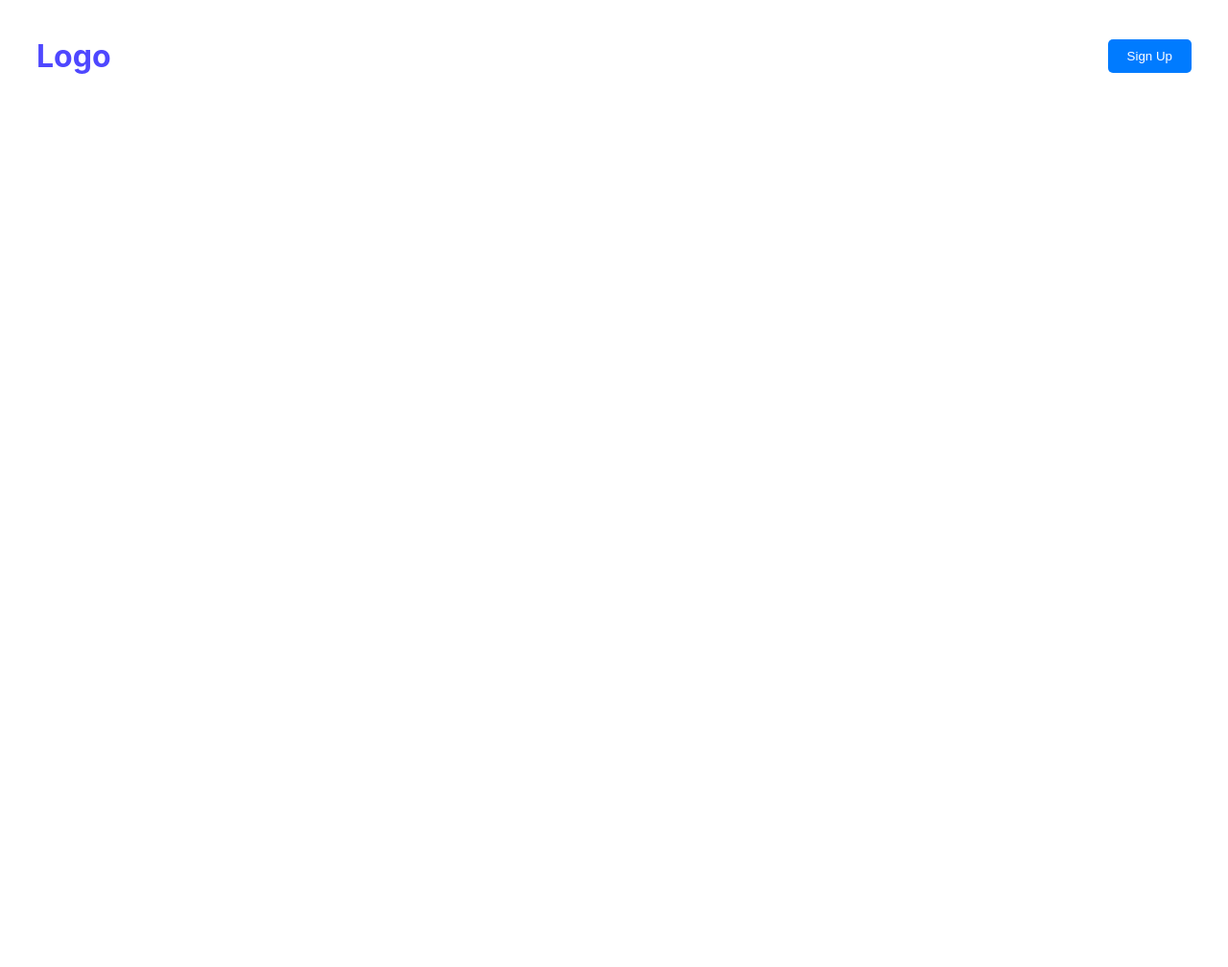
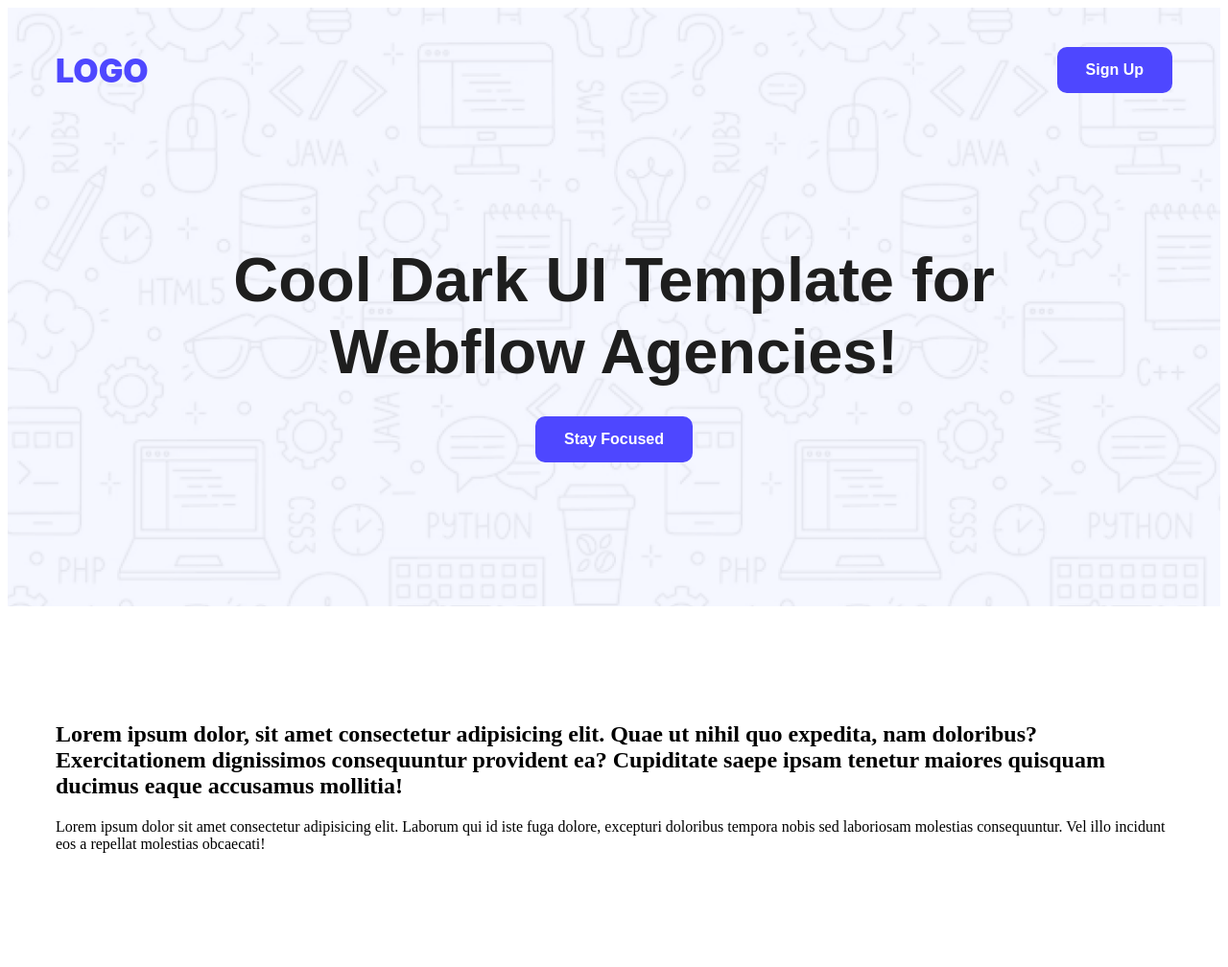
Before and after one commit to galahal/level1-assignment1, a plain HTML site: page index.html in a window 1280 px wide. Shown: the whole page at 96% size. Before the commit the page ends 800 px from the top, so only its background shows below. Drawn offline with Linux system fonts and the light colour scheme.

Commit message:
Added Hero section and top part complete

```diff
--- a/Styles/index.css
+++ b/Styles/index.css
@@ -1,18 +1,52 @@
+.hero-section {
+    background-image: url('/Assets/Hero-bg.png');
+    background-size: cover;
+    background-repeat: no-repeat;
+    background-position: center;
+    display: flex;
+    flex-direction: column;
+}
+
 header {
     display: flex;
     justify-content: space-between;
     align-items: center;
-    padding: 10px 30px;
+    padding: 20px 50px;
     font-family: 'Inter', sans-serif;
     font-weight: 900;
+    font-size: 20px;
 }
 
 button {
-    padding: 10px 20px;
-    background-color: #007BFF;
+    padding: 15px 30px;
+    background-color: #4E47FF;
     color: white;
     border: none;
-    border-radius: 5px;
+    border-radius: 10px;
     cursor: pointer;
-    border-radius: 5px;
+    font-family: 'Raleway', sans-serif;
+    font-weight: bold;
+    font-size: 16px;
+    transition: background-color 0.3s ease;
 }
+
+button:hover {
+    background-color: #3b36cc;
+}
+
+.hero-content {
+    display: flex;
+    flex-direction: column;
+    justify-content: center;
+    align-items: center;
+    text-align: center;
+    padding: 50px 20px;
+}
+
+.custom-text {
+    font-family: 'Raleway', sans-serif;
+    font-size: 65px;
+    font-weight: 700;
+    color: #1e1e1e;
+    margin-bottom: 30px;
+}
--- a/index.html
+++ b/index.html
@@ -7,9 +7,27 @@
     <link rel="stylesheet" href="Styles/index.css">
 </head>
 <body>
-    <header class="header">
-        <h1 style="color: #4E47FF;">Logo</h1>
-        <button class="button">Sign Up</button>
+
+  <section class="hero-section">
+    <header>
+      <h1 style="color: #4E47FF;"><span style="font-size: 34px; font-weight: 900;">LOGO</span></h1>
+      <button class="button">Sign Up</button>
     </header>
+
+    <div class="hero-content">
+      <p class="custom-text">Cool Dark UI Template for<br>Webflow Agencies!</p>
+      <button class="button" style="margin-bottom: 100px;">Stay Focused</button>
+    </div>
+  </section>
+
+  <section class="content-section">
+    <div style="padding: 100px 50px;">
+      <h2>Lorem ipsum dolor, sit amet consectetur adipisicing elit. Quae ut nihil quo expedita, nam doloribus? Exercitationem dignissimos consequuntur provident ea? Cupiditate saepe ipsam tenetur maiores quisquam ducimus eaque accusamus mollitia!</h2>
+      <p>Lorem ipsum dolor sit amet consectetur adipisicing elit. Laborum qui id iste fuga dolore, excepturi doloribus tempora nobis sed laboriosam molestias consequuntur. Vel illo incidunt eos a repellat molestias obcaecati!</p>
+    </div>
+  </section>
+
 </body>
+
+
 </html>
```
